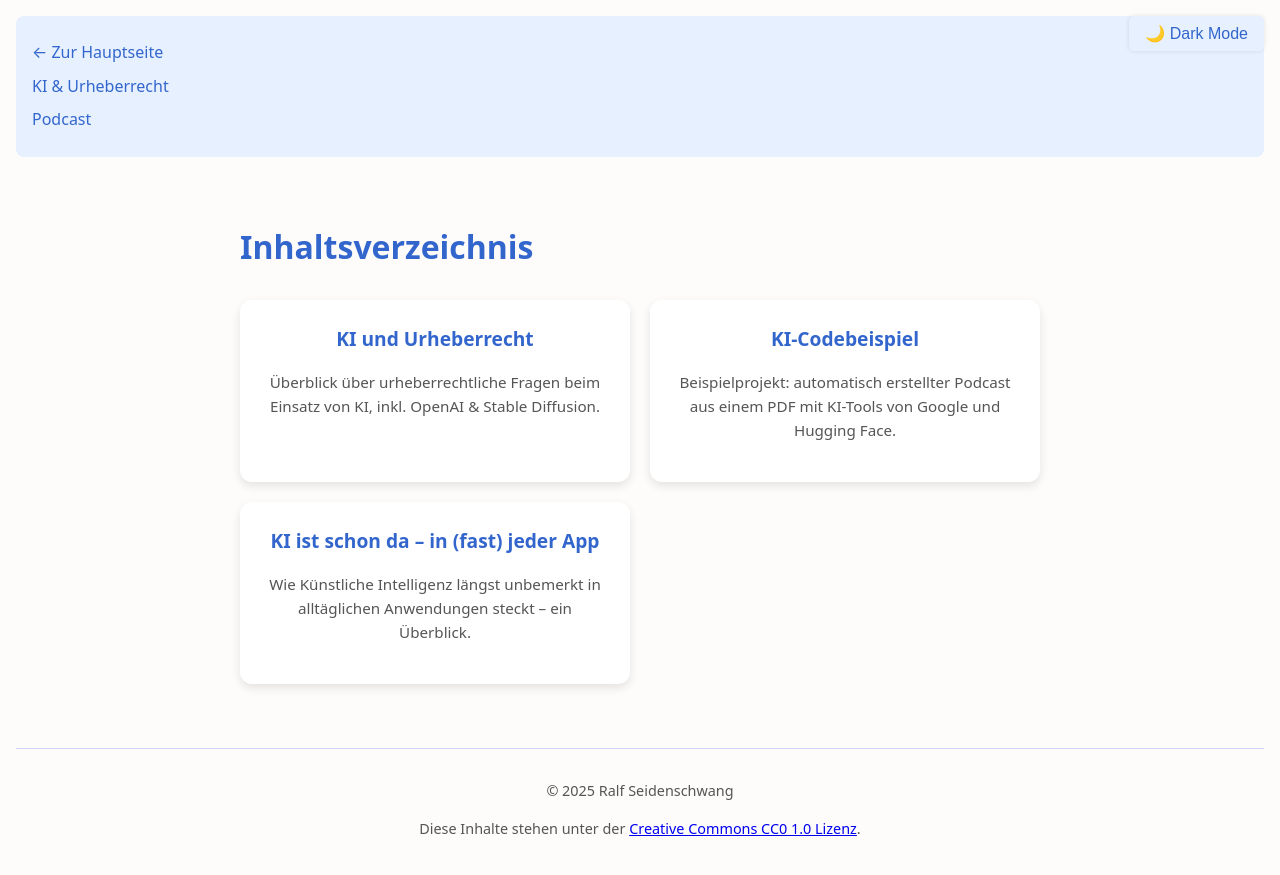
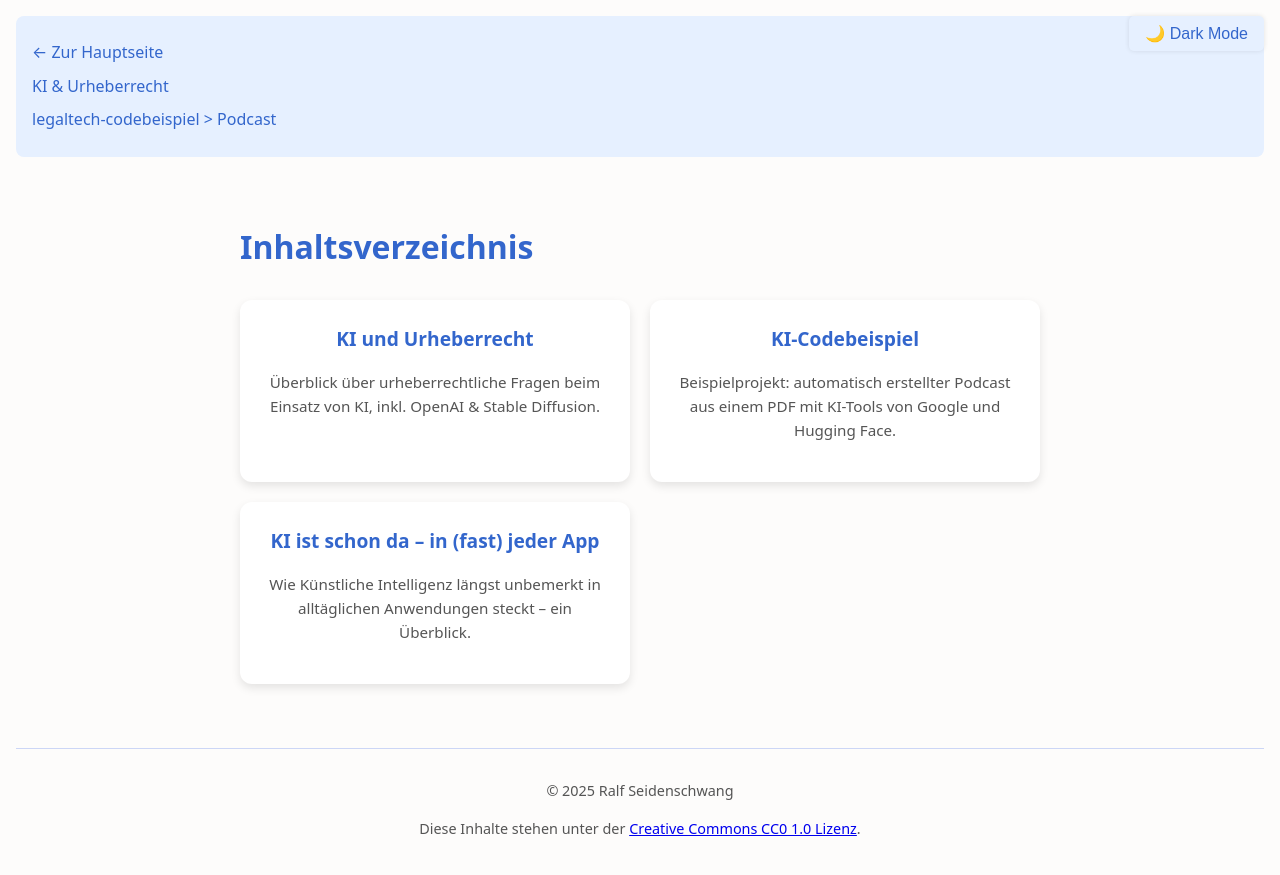
Before and after one commit to RalfSei/RalfSei.github.io, a Jekyll site: the page built from index.md, in a window 1280 px wide. Shown: the top 875 px of the page. Built offline with Jekyll 4.4.1, drawn with Linux system fonts in a browser that asks for light colours.

Commit message:
Update nav.html

```diff
--- a/_includes/nav.html
+++ b/_includes/nav.html
@@ -1,3 +1,3 @@
 <li><a href="/">← Zur Hauptseite</a></li>
 <li><a href="/ki-urheberrecht/">KI & Urheberrecht</a></li>
-<li><a href="/legaltech-codebeispiel">Podcast</a></li>
+<li><a href="/legaltech-codebeispiel">legaltech-codebeispiel > Podcast</a></li>
```
